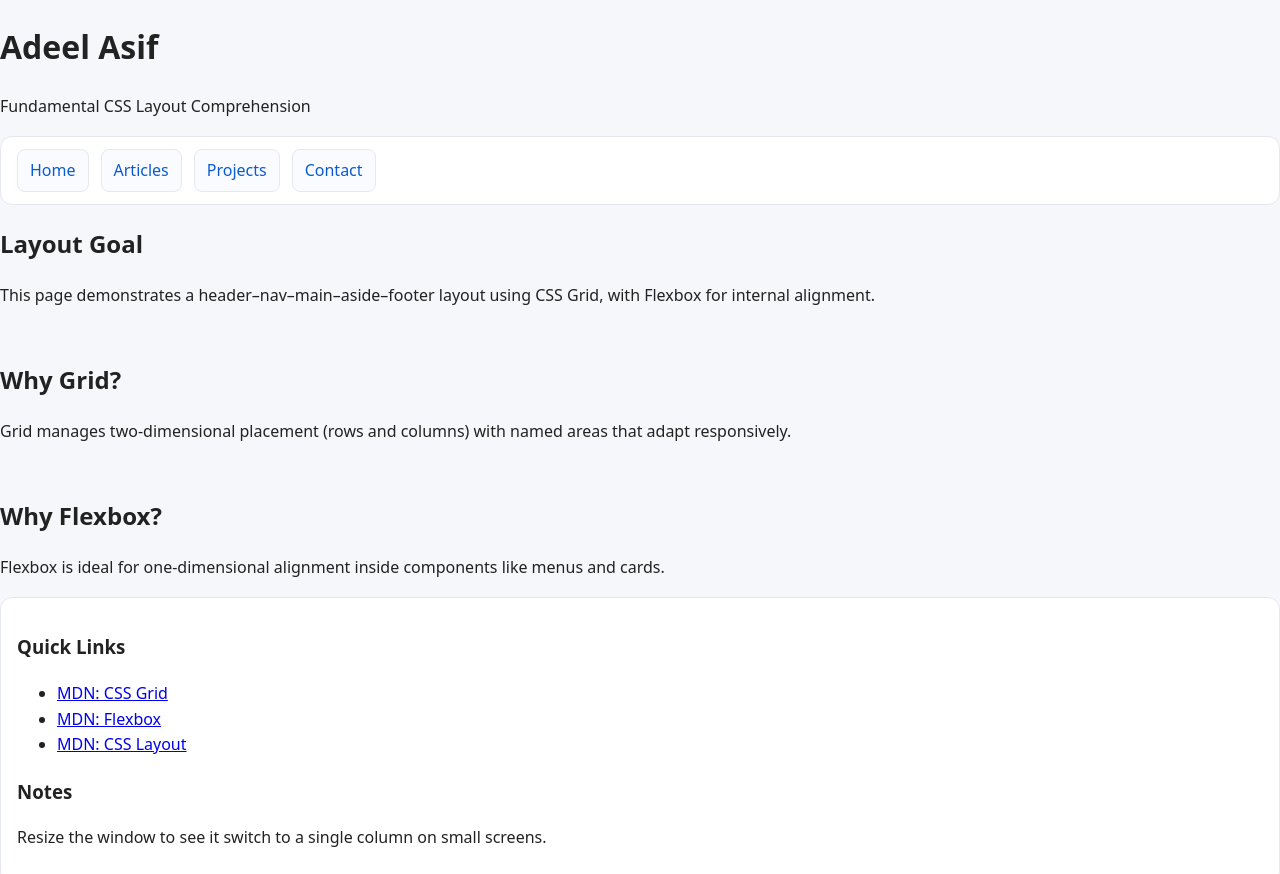
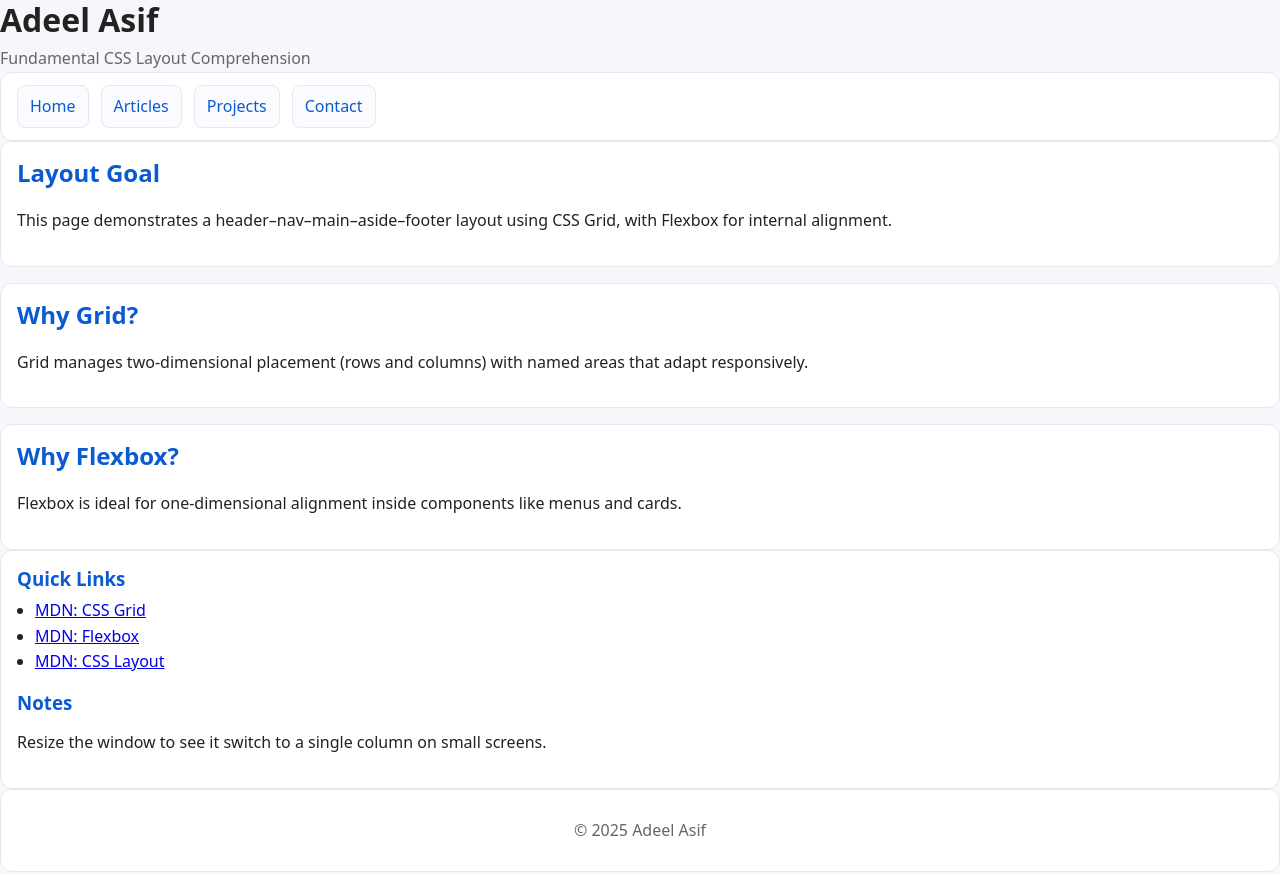
Before and after one commit to bestplayrr/assigment3_part3, a plain HTML site: page index.html in a window 1280 px wide. Shown: the top 874 px of the page. Drawn offline with Linux system fonts and the light colour scheme.

Commit message:
add card styling, aside widgets, and heading rhythm
Add card component, widget spacing, and heading/paragraph rhythm for readability.

```diff
--- a/style.css
+++ b/style.css
@@ -55,3 +55,19 @@ body{
   padding:8px 12px; border-radius:8px; border:1px solid var(--border); background:#fafbff;
 }
 .site-nav a:hover{ background:#f0f5ff; }
+
+/* CARDS */
+.card{
+  background:var(--panel); border:1px solid var(--border); border-radius:12px; padding:16px;
+}
+.card h2{ margin-top:0; color:var(--brand); }
+
+/* ASIDE */
+.widget + .widget{ margin-top:16px; }
+.widget h3{ margin:0 0 8px 0; color:var(--brand); }
+.widget ul{ margin:0; padding-left:18px; }
+
+/* TYPE */
+h1,h2,h3{ line-height:1.25; }
+h1{ margin:0 0 6px 0; }
+.site-header p{ margin:0; color:var(--muted); }
```
